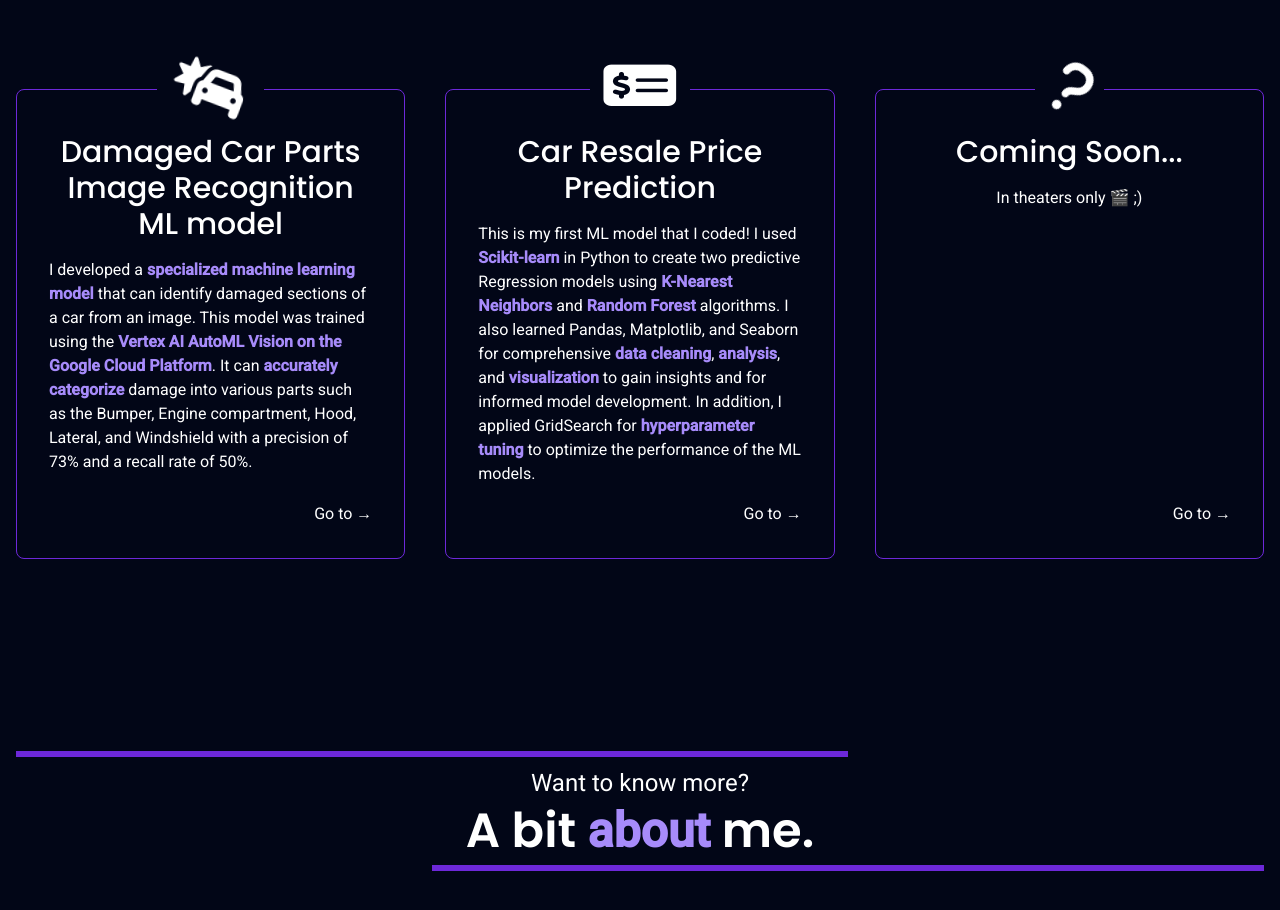
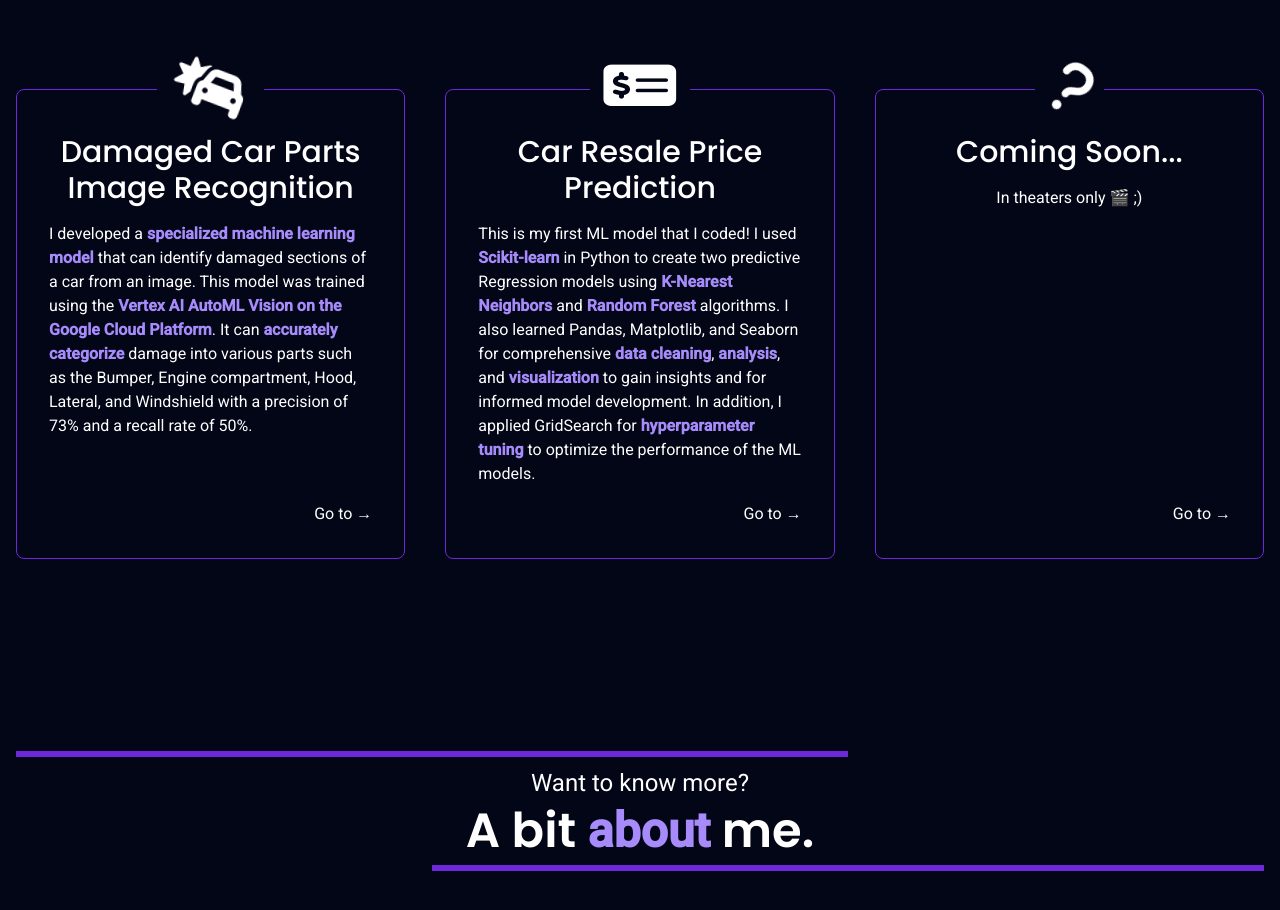
Before and after one commit to pandu-0/svelte-kit-portfolio, a SvelteKit app: page / in a window 1280 px wide. Shown: the part 1000-1910 px from the top of the page. Built offline with nearby package versions, Linux system fonts and the light colour scheme.

Commit message:
Updated Damaged Car Parts Project Name

```diff
--- a/src/components/Main.svelte
+++ b/src/components/Main.svelte
@@ -3,7 +3,7 @@
 
     let steps = [
         {
-            name: "Damaged Car Parts Image Recognition ML model",
+            name: "Damaged Car Parts Image Recognition",
             // Icons are from https://fontawesome.com/
             icon: "fa-solid fa-car-burst fa-shake",
             style: "--fa-animation-duration: 3s;",
@@ -104,7 +104,6 @@
                     <i class="fa-brands fa-github fa-2xl"></i>
                 </h4>
             </a>
-
 
         </div>
 
```
